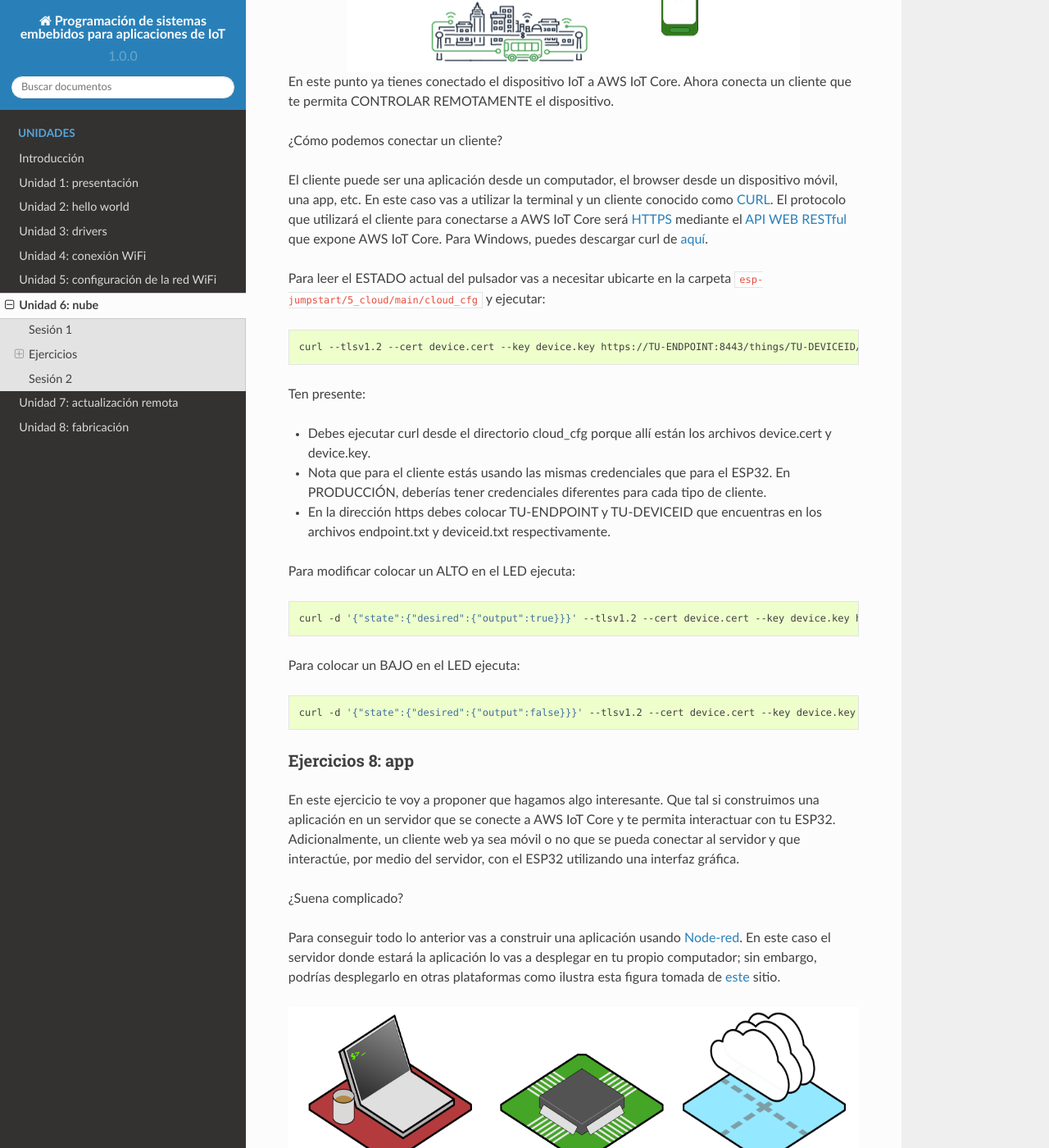
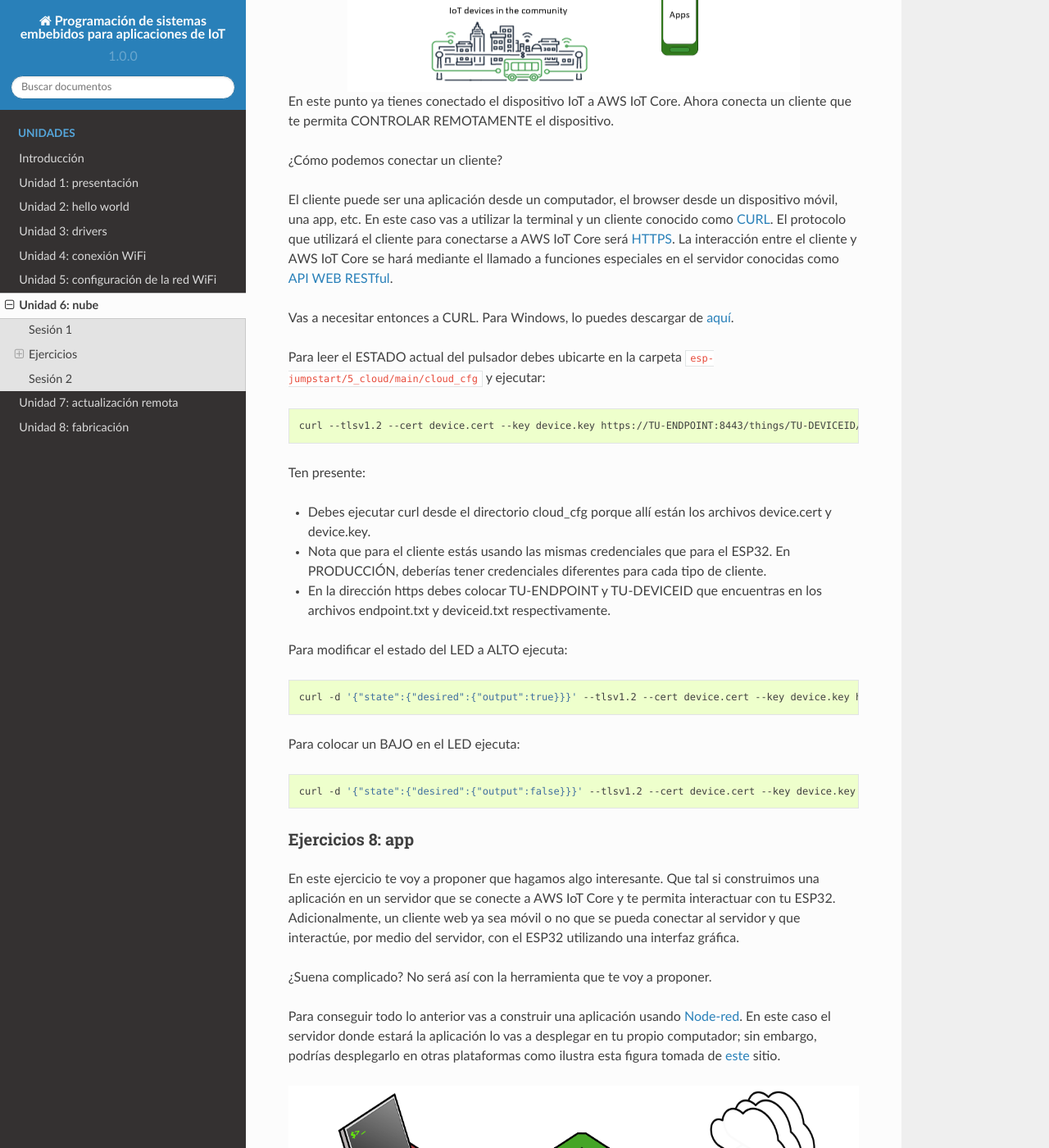
Before and after one commit to juanferfranco/espiot, a Sphinx documentation site: the page built from docs/_unidad6/unidad6.rst, in a window 1280 px wide and 1400 px high, scrolled down 4128 px. Shown: the whole window at 82% size. Built offline with Sphinx 7.4.7 and the Read the Docs theme 2.0.0, drawn with Linux system fonts in a browser that asks for light colours; some of the changed text lies outside the part shown.

Commit message:
minor fixes

```diff
--- a/docs/_unidad6/unidad6.rst
+++ b/docs/_unidad6/unidad6.rst
@@ -84,8 +84,8 @@ Se necesita:
 * El ESP32 tendrá que enviar a AWS IoT Core toda la información encriptada,
   por tanto, necesitarás generar una CLAVE privada que almacenarás en el ESP32.
 * El ESP32 tendrá que asegurarse que si se está conectando
-  a un servidor VERDADERO de AWS IoT Core. Entonces necesitarás el certificado del
-  servidor para autenticarlo.
+  a un servidor VERDADERO de AWS IoT Core. Entonces necesitarás el certificado
+  de la autoridad certificadora que firmó el certificado del servidor.
 * Amazon tiene servidores por todo el mundo, entonces tendrás que saber a cuál
   servidor debes conectar el ESP32. A esto se le conoce como ENDPOINT.
 
@@ -178,12 +178,15 @@ un cliente que te permita CONTROLAR REMOTAMENTE el dispositivo.
 El cliente puede ser una aplicación desde un computador, el browser desde un
 dispositivo móvil, una app, etc. En este caso vas a utilizar la terminal y un cliente
 conocido como `CURL <https://curl.se/>`__. El protocolo que utilizará el cliente
-para conectarse a AWS IoT Core será `HTTPS <https://en.wikipedia.org/wiki/HTTPS>`__
-mediante el `API WEB RESTful <https://en.wikipedia.org/wiki/Representational_state_transfer>`__
-que expone AWS IoT Core. Para Windows, puedes descargar curl
-de `aquí <https://curl.se/windows/>`__.
+para conectarse a AWS IoT Core será `HTTPS <https://en.wikipedia.org/wiki/HTTPS>`__. La
+interacción entre el cliente y AWS IoT Core se hará mediante el llamado
+a funciones especiales en el servidor conocidas como
+`API WEB RESTful <https://en.wikipedia.org/wiki/Representational_state_transfer>`__.
 
-Para leer el ESTADO actual del pulsador vas a necesitar ubicarte en la carpeta
+Vas a necesitar entonces a CURL. Para Windows, lo puedes descargar de
+`aquí <https://curl.se/windows/>`__.
+
+Para leer el ESTADO actual del pulsador debes ubicarte en la carpeta
 ``esp-jumpstart/5_cloud/main/cloud_cfg`` y ejecutar:
 
 .. code-block:: bash
@@ -202,7 +205,7 @@ Ten presente:
 * En la dirección https debes colocar TU-ENDPOINT y TU-DEVICEID que encuentras
   en los archivos endpoint.txt y deviceid.txt respectivamente.
 
-Para modificar colocar un ALTO en el LED ejecuta:
+Para modificar el estado del LED a ALTO ejecuta:
 
 .. code-block:: bash
 
@@ -222,7 +225,7 @@ aplicación en un servidor que se conecte a AWS IoT Core y te permita interactua
 tu ESP32. Adicionalmente, un cliente web ya sea móvil o no que se pueda conectar al servidor
 y que interactúe, por medio del servidor, con el ESP32 utilizando una interfaz gráfica.
 
-¿Suena complicado?
+¿Suena complicado? No será así con la herramienta que te voy a proponer.
 
 Para conseguir todo lo anterior vas a construir una aplicación usando
 `Node-red <https://nodered.org/>`__. En este caso el servidor donde estará la aplicación
@@ -260,7 +264,8 @@ Observa que al lanzar node-red en la terminal verás algo así:
     18 Feb 10:19:44 - [info] Started flows
     ...
 
-El programa o flujo que usarás es este: ``/home/juanfranco/.node-red/flows_pop-os.json``.
+Nota que el mensaje anterior te informa que flujo ejecutará node-red.
+En mi caso será este ``/home/juanfranco/.node-red/flows_pop-os.json``.
 Si quieres crear o abrir un flujo en particular puedes especificar el nombre así:
 
 .. code-block:: bash
@@ -368,7 +373,8 @@ Flujo 1:
 
 * Si conoces la dirección IP de tu computador y deshabilitas momentánamente el firewall,
   si estás en Windows, podrás ver también la aplicación desde tu celular mediante
-  el navegador web con ``http://IP-DE-COMPUTADOR:1880/ui``
+  el navegador web con ``http://IP-DE-COMPUTADOR:1880/ui``. No olvides que tu celular
+  debe estar en la misma red que tu computador.
 
 Ejercicios 9: reto
 ^^^^^^^^^^^^^^^^^^^^^
```
Also changed, not shown: other parts of docs/_unidad6/unidad6.rst (+4 -3 lines).
